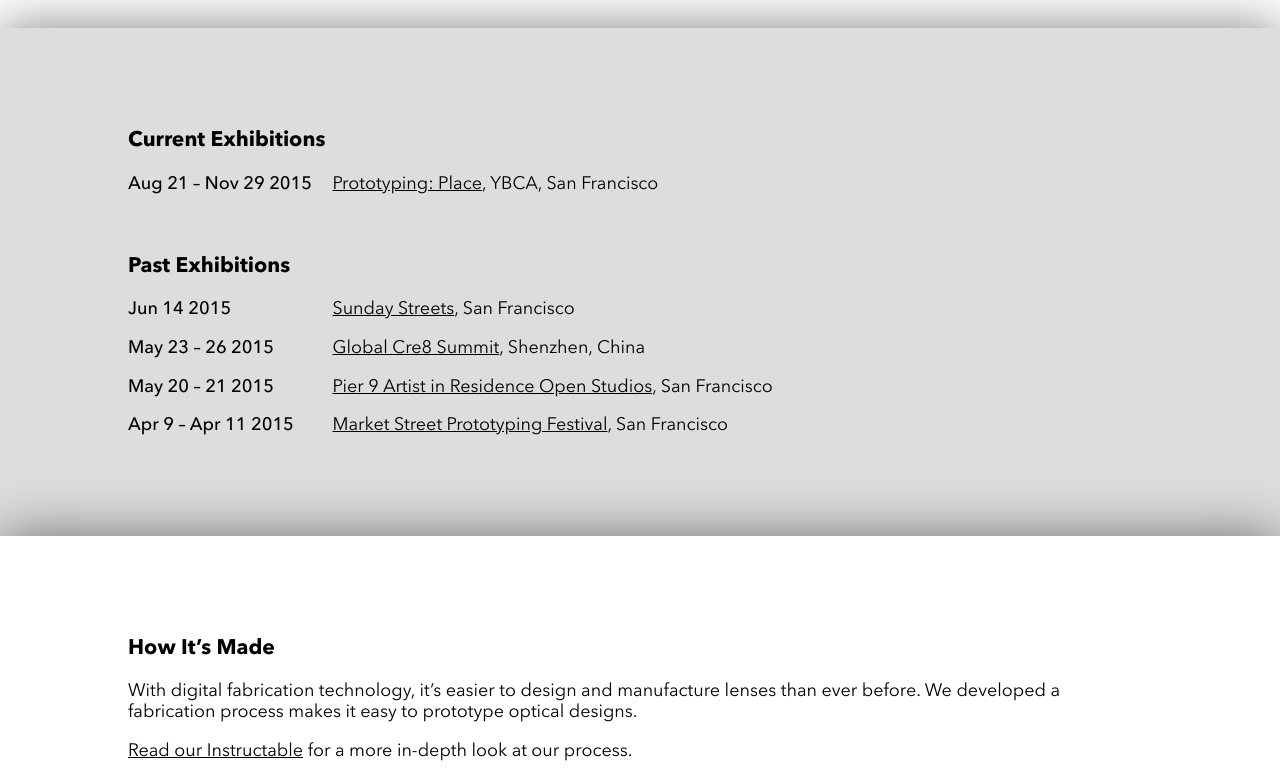
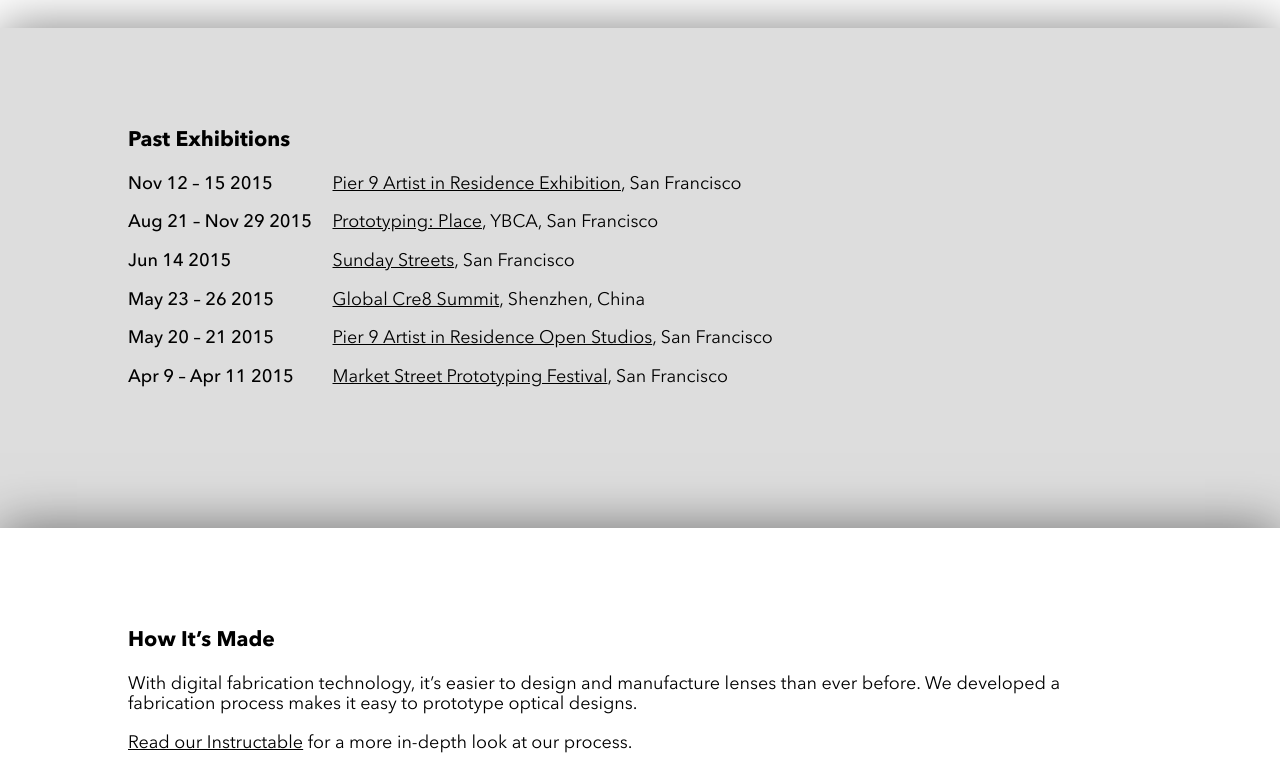
Before and after one commit to maxhawkins/smaller_and_upside_down, a website: page www/index.html in a window 1280 px wide. Shown: the part 3260-4036 px from the top of the page. Drawn offline with nearby package versions, Linux system fonts and the light colour scheme; some packages are replaced by stand-ins of ours; a script that the page names is missing.

Commit message:
update exhibition list

```diff
--- a/www/index.html
+++ b/www/index.html
@@ -77,10 +77,9 @@
 	</section>
 	<section id="where" class="raised">
 		<div class="container">
-			<h3>Current Exhibitions</h3>
+			<h3>Past Exhibitions</h3>
+			<p><span class="exhibit-date">Nov 12 &ndash; 15 2015</span> <a href="http://www.autodesk.com/pier-9">Pier 9 Artist in Residence Exhibition</a>, San Francisco</p>
 			<p><span class="exhibit-date">Aug 21 &ndash; Nov 29 2015</span> <a target="_blank" href="http://www.ybca.org/">Prototyping: Place</a>, YBCA, San Francisco</p>
-			<br>
-			<h3>Past Exhibitions</h3>
 			<p><span class="exhibit-date">Jun 14 2015</span> <a target="_blank" href="http://www.sundaystreetssf.com/">Sunday Streets</a>, San Francisco</p>
 			<p><span class="exhibit-date">May 23 &ndash; 26 2015</span> <a target="_blank" href="http://www.cre8summit.io/">Global Cre8 Summit</a>, Shenzhen, China</p>
 			<p><span class="exhibit-date">May 20 &ndash; 21 2015</span> <a target="_blank" href="http://www.autodesk.com/pier-9">Pier 9 Artist in Residence Open Studios</a>, San Francisco</p>
```
